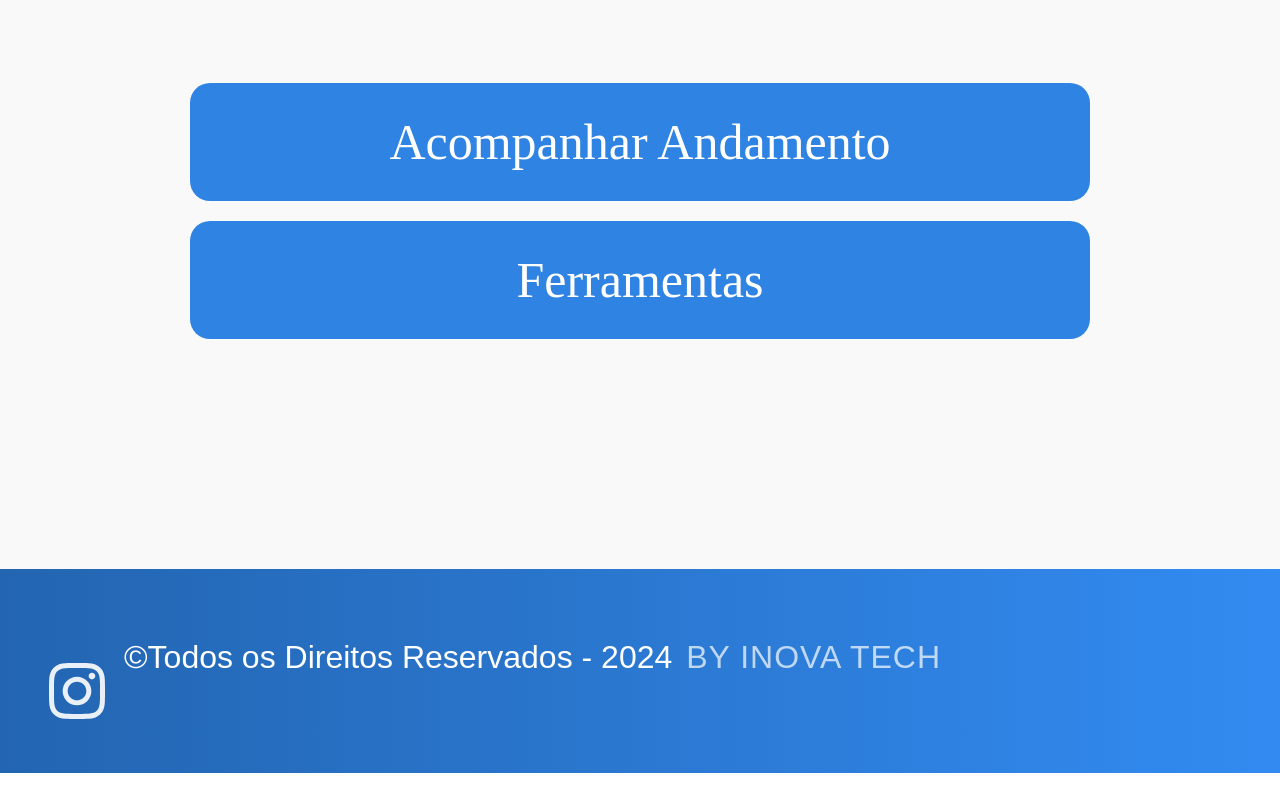
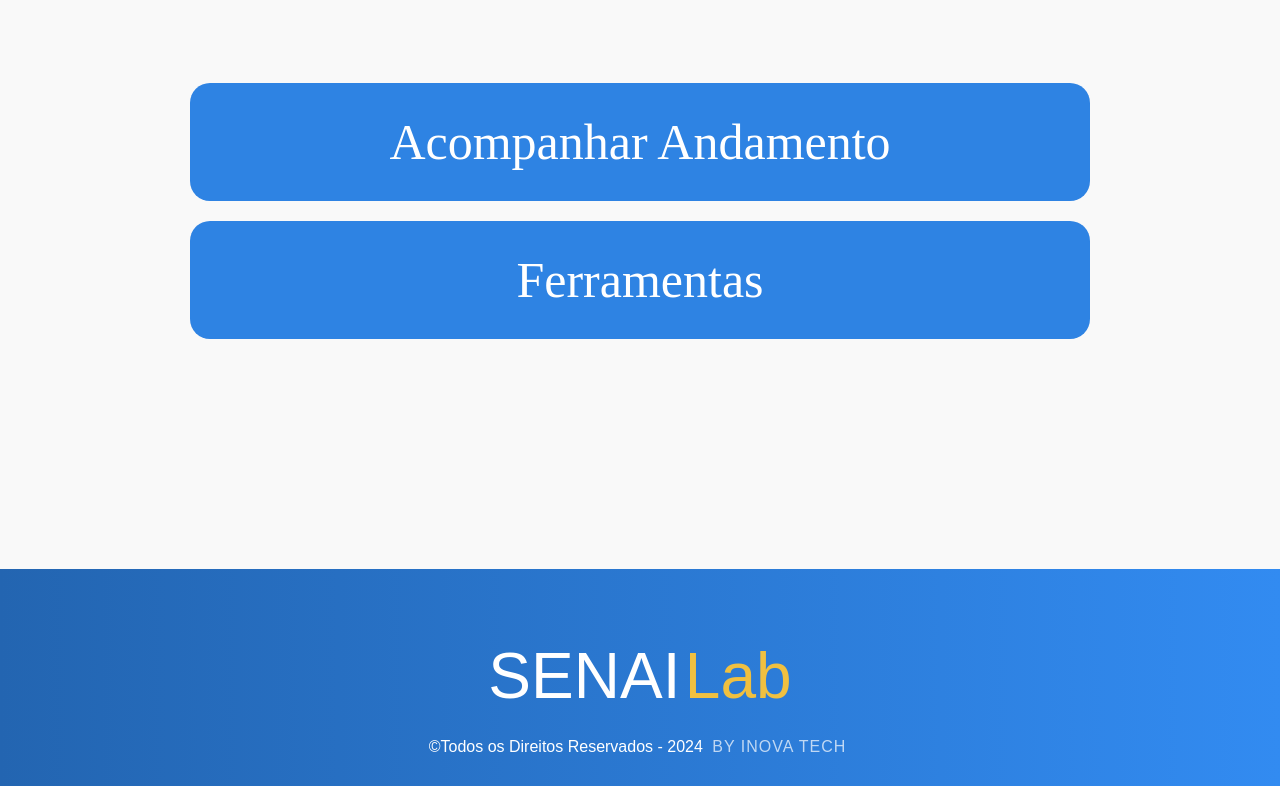
Before and after one commit to JuliaFee/espacomaker-front, a Next.js app: page / in a window 1280 px wide. Shown: the part 1554-2340 px from the top of the page. Built offline with nearby package versions, Linux system fonts and the light colour scheme; a web font is replaced by a local one.

Commit message:
feat: css footer

```diff
--- a/app/components/footer/footer.module.css
+++ b/app/components/footer/footer.module.css
@@ -6,7 +6,8 @@
     width: 100%;
     padding: 70px 30px 20px;
     display: flex;
-    flex-direction: row;
+    flex-direction: column;
+    text-align: center;
 
 }
 .container{
@@ -15,11 +16,11 @@
 }
 .container a{
     text-decoration: none;
-    padding: 10px;
+    padding: 5px;
     margin: 5px;
     margin-top: 10px;
 
-    font-size: 4rem;
+    font-size: 7rem;
     color: white;
     opacity: 0.9;
 }
@@ -38,12 +39,21 @@
     font-weight: 400;
     margin: 0px 5px;
 }
-.logo {
-    text-align: center;
+.senai {
+    color: white;
+    font-size: 4rem;
+    margin-bottom: 20px;
+    font-family: Arial, sans-serif;
+}
+.lab {
+    color: #f0c040;
+    font-size: 4rem;
+    margin-bottom: 20px;
+    font-family: Arial, sans-serif;
 }
 .escrito {
-    font-size: 2rem;
+    font-size: 1rem;
     color: white;
-    text-align: center;
-    margin-bottom: 20px;
+    margin-bottom: 10px;
+    margin-top: 25px;
 }
--- a/app/components/footer/page.jsx
+++ b/app/components/footer/page.jsx
@@ -5,8 +5,7 @@ const Footer = () => {
     return (
         <div className={style.global}>
             <div className={style.container}>
-                <a href='https://www.instagram.com/senaivalinhos/'><FaInstagram /></a>
-
+            <p><span className={style.senai}>SENAI</span> <span className={style.lab}>Lab</span></p>
             </div>
             <div>
 
```
